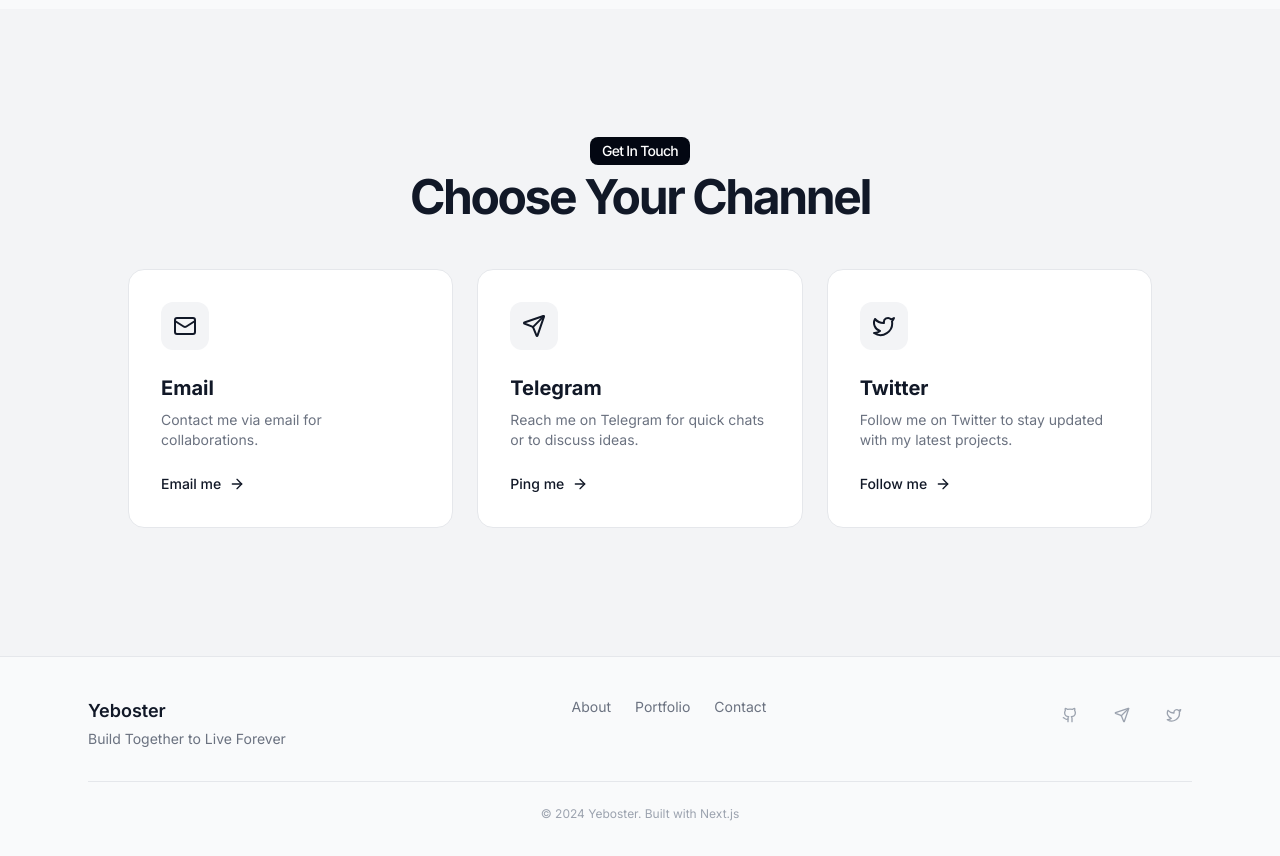
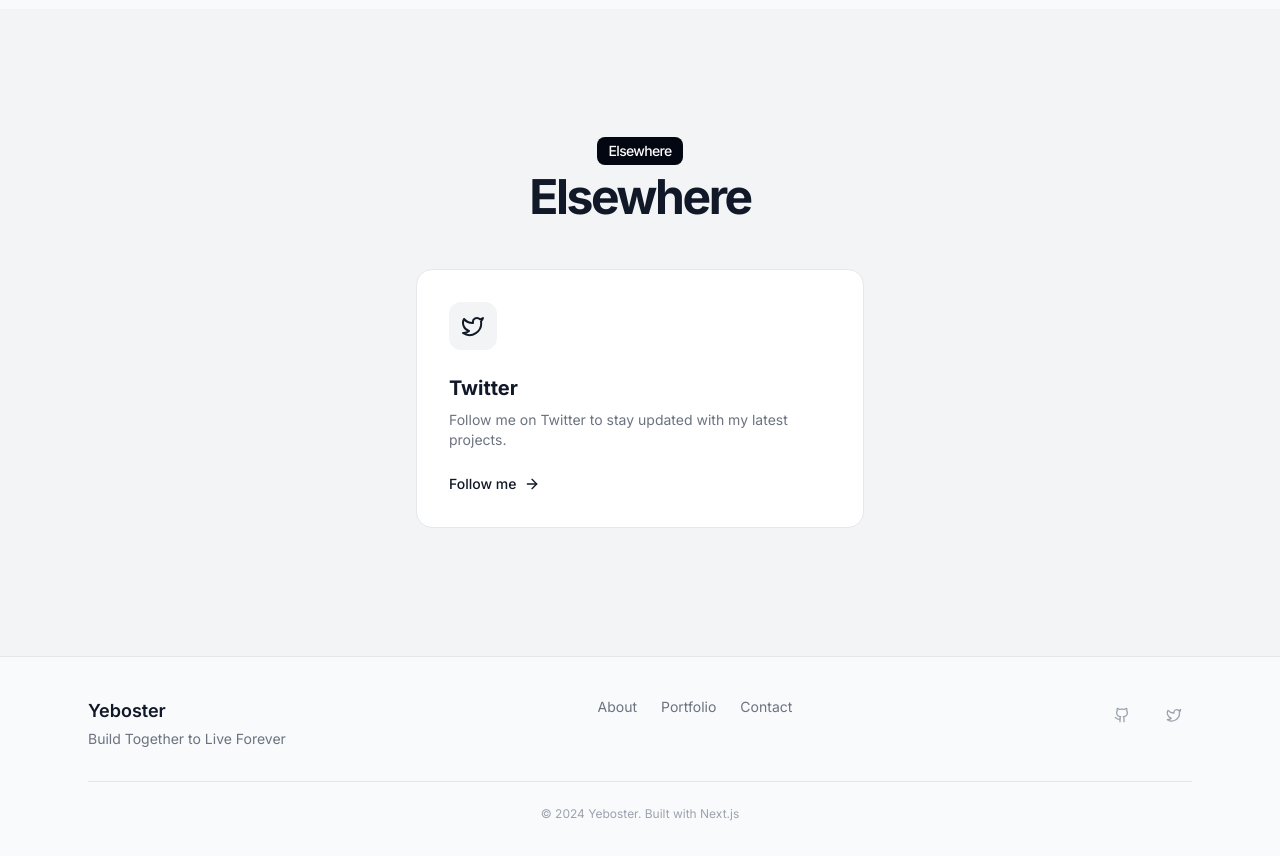
Before and after one commit to yeboster/landing, a Next.js app: page /contact in a window 1280 px wide. Shown: the part 1320-2176 px from the top of the page. Built offline with nearby package versions, Linux system fonts and the light colour scheme.

Commit message:
feat: form-first contact — drop email/telegram channels, add optional Cal.com booking card

```diff
--- a/src/app/footer.tsx
+++ b/src/app/footer.tsx
@@ -1,7 +1,7 @@
 'use client'
 import Link from 'next/link'
-import { Github, Send, Twitter } from 'lucide-react'
+import { Github, Twitter } from 'lucide-react'
 import { site } from '@/lib/site'
-const socials=[{href:site.socials.github,icon:Github,label:'GitHub'},{href:site.socials.telegram,icon:Send,label:'Telegram'},{href:site.socials.twitter,icon:Twitter,label:'Twitter'}]
+const socials=[{href:site.socials.github,icon:Github,label:'GitHub'},{href:site.socials.twitter,icon:Twitter,label:'Twitter'}]
 const footerLinks=[{href:'/about',label:'About'},{href:'/portfolio',label:'Portfolio'},{href:'/contact',label:'Contact'}]
 export function Footer(){return <footer className="border-t border-gray-200 bg-gray-50 dark:border-gray-700 dark:bg-gray-950"><div className="mx-auto max-w-6xl px-4 py-10 md:px-6"><div className="flex flex-col items-center justify-between gap-8 md:flex-row md:items-start"><div className="text-center md:text-left"><p className="text-lg font-semibold text-gray-900 dark:text-gray-100">{site.name}</p><p className="mt-1 text-sm text-gray-500 dark:text-gray-300">{site.tagline}</p></div><nav className="flex gap-6">{footerLinks.map(link=><Link key={link.href} href={link.href} className="text-sm text-gray-500 hover:text-gray-900 dark:text-gray-300 dark:hover:text-white">{link.label}</Link>)}</nav><div className="flex gap-4">{socials.map(({icon:Icon,...social})=><a key={social.label} href={social.href} target="_blank" rel="noopener noreferrer" aria-label={social.label} className="flex h-9 w-9 items-center justify-center rounded-lg text-gray-400 hover:bg-gray-100 hover:text-gray-900 dark:hover:bg-gray-800 dark:hover:text-white"><Icon className="h-4 w-4"/></a>)}</div></div><div className="mt-8 border-t border-gray-200 pt-6 text-center dark:border-gray-700"><p className="text-xs text-gray-400">© {new Date().getFullYear()} {site.name}. Built with Next.js</p></div></div></footer>}
--- a/src/app/layout.tsx
+++ b/src/app/layout.tsx
@@ -9,5 +9,5 @@
 const inter = Inter({ subsets: ['latin'] })
 export const metadata: Metadata = { title: { default: `${site.name} — Developer & Builder`, template: `%s | ${site.name}` }, description: 'Full-stack developer building products with TypeScript, Ruby, Rust, and Kubernetes.', metadataBase: new URL(siteUrl), openGraph: { title: `${site.name} — Developer & Builder`, description: site.tagline, url: siteUrl, siteName: site.name, images: [{ url: '/og-image.png', width: 1200, height: 630, alt: `${site.name} — ${site.tagline}` }], locale: 'en_US', type: 'website' }, twitter: { card: 'summary_large_image', title: `${site.name} — Developer & Builder`, description: site.tagline, creator: '@yeboster', images: ['/og-image.png'] }, icons: { icon: '/favicon.ico', apple: '/apple-touch-icon.png' }, manifest: '/site.webmanifest' }
 
-const personSchema = { '@context': 'https://schema.org', '@type': 'Person', name: site.name, url: siteUrl, sameAs: [site.socials.github, site.socials.twitter, site.socials.telegram] }
+const personSchema = { '@context': 'https://schema.org', '@type': 'Person', name: site.name, url: siteUrl, sameAs: [site.socials.github, site.socials.twitter] }
 export default function RootLayout({ children }: Readonly<{ children: React.ReactNode }>) { return <html lang="en" suppressHydrationWarning><head><script dangerouslySetInnerHTML={{ __html: `(function(){try{var t=localStorage.getItem('theme');if(t==='dark'||(!t&&window.matchMedia('(prefers-color-scheme: dark)').matches))document.documentElement.classList.add('dark')}catch(e){}})()` }} /><script type="application/ld+json" dangerouslySetInnerHTML={{ __html: JSON.stringify(personSchema) }} /></head><body className={inter.className}><ThemeProvider><div className="flex min-h-screen flex-col bg-gray-50 text-gray-900 transition-colors duration-300 dark:bg-gray-900 dark:text-gray-100"><Navbar /><div className="h-16" />{children}</div><Footer /></ThemeProvider></body></html> }
--- a/src/components/contact-client.tsx
+++ b/src/components/contact-client.tsx
@@ -1,11 +1,12 @@
 'use client'
 
 import { motion, type Variants } from "motion/react"
-import { Mail, Send, Twitter, ArrowRight } from 'lucide-react'
+import { CalendarClock, Twitter, ArrowRight } from 'lucide-react'
 import { Chip } from '@/components/ui/chip'
 import { Section, SectionTitle } from '@/components/ui/section'
 import { AvailabilityBadge } from '@/components/availability-badge'
 import { ContactForm } from '@/components/contact-form'
+import { site } from '@/lib/site'
 
 const fadeUp: Variants = {
   hidden: { opacity: 0, y: 40 },
@@ -26,29 +27,35 @@
   }),
 }
 
-const channels = [
-  {
-    icon: Mail,
-    title: 'Email',
-    description: 'Contact me via email for collaborations.',
-    href: 'mailto:contact@yeboster.com?subject=Collaboration',
-    cta: 'Email me',
-  },
-  {
-    icon: Send,
-    title: 'Telegram',
-    description: 'Reach me on Telegram for quick chats or to discuss ideas.',
-    href: 'https://t.me/yeboster',
-    cta: 'Ping me',
-  },
+type Channel = {
+  icon: typeof CalendarClock
+  title: string
+  description: string
+  href: string
+  cta: string
+}
+
+const socialChannels: Channel[] = [
   {
     icon: Twitter,
     title: 'Twitter',
     description: 'Follow me on Twitter to stay updated with my latest projects.',
-    href: 'https://twitter.com/yeboster',
+    href: site.socials.twitter,
     cta: 'Follow me',
   },
 ]
+
+const bookingChannel: Channel = {
+  icon: CalendarClock,
+  title: 'Book a call',
+  description: 'Prefer a call? Grab 20 minutes on my calendar.',
+  href: site.booking,
+  cta: 'Book a call',
+}
+
+const channels: Channel[] = site.booking
+  ? [bookingChannel, ...socialChannels]
+  : socialChannels
 
 export default function Contact() {
   return (
@@ -121,7 +128,7 @@
             viewport={{ once: true, margin: '-100px' }}
             custom={0} variants={fadeUp}
           >
-            <Chip>Get In Touch</Chip>
+            <Chip>Elsewhere</Chip>
           </motion.div>
           <motion.h2
             className="text-3xl font-bold tracking-tighter sm:text-5xl"
@@ -129,11 +136,11 @@
             viewport={{ once: true, margin: '-100px' }}
             custom={1} variants={fadeUp}
           >
-            Choose Your Channel
+            Elsewhere
           </motion.h2>
         </SectionTitle>
 
-        <div className="grid grid-cols-1 sm:grid-cols-2 lg:grid-cols-3 gap-6 mt-8 max-w-5xl mx-auto">
+        <div className={`grid grid-cols-1 gap-6 mt-8 max-w-5xl mx-auto ${channels.length > 1 ? 'sm:grid-cols-2 lg:grid-cols-3' : 'max-w-md'}`}>
           {channels.map((channel, i) => {
             const Icon = channel.icon
             return (
--- a/src/lib/site.ts
+++ b/src/lib/site.ts
@@ -4,11 +4,11 @@
   siteUrl,
   name: 'Yeboster',
   email: 'contact@yeboster.com',
+  booking: '',
   tagline: 'Build Together to Live Forever',
   socials: {
     github: 'https://github.com/yeboster',
     gitlab: 'https://gitlab.com/yeboster',
-    telegram: 'https://t.me/yeboster',
     twitter: 'https://twitter.com/yeboster',
   },
 } as const
```
